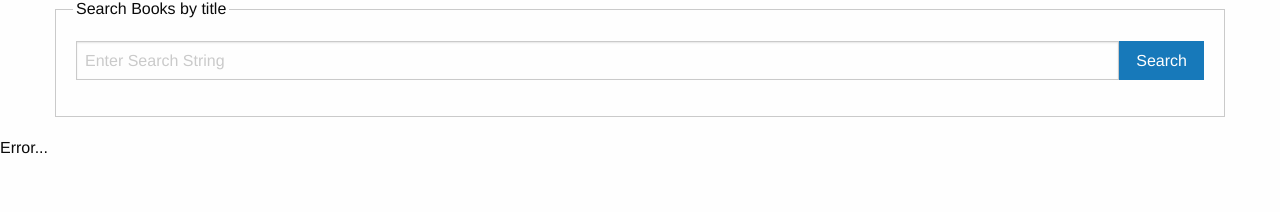
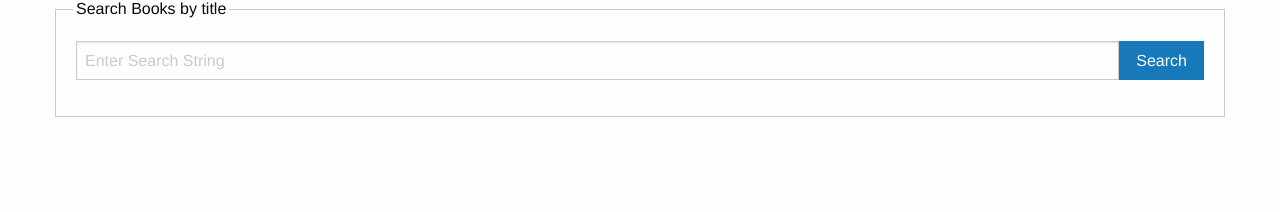
Before and after one commit to amoljagtap17/react-goodreads, a React (Create React App) app in the folder client/: page / in a window 1280 px wide. Shown: the part 88-300 px from the top of the page. Built offline with nearby package versions, Linux system fonts and the light colour scheme.

Commit message:
REACT-GOODREADS: Add search parameter to graphql query

```diff
--- a/client/src/apollo/queries/getBooks.js
+++ b/client/src/apollo/queries/getBooks.js
@@ -1,10 +1,9 @@
 import gql from 'graphql-tag'
 
-const getBooksQuery = gql`
-  {
-    books(searchTerm: "graphql") {
+const GET_BOOKS_QUERY = gql`
+  query Books($searchTerm: String!) {
+    books(searchTerm: $searchTerm) {
       bookId
-      avgRating
       title
       author
       imageUrl
@@ -12,4 +11,4 @@ const getBooksQuery = gql`
   }
 `
 
-export default getBooksQuery
+export default GET_BOOKS_QUERY
--- a/client/src/components/App.js
+++ b/client/src/components/App.js
@@ -1,4 +1,4 @@
-import React from 'react'
+import React, { useState } from 'react'
 import { ApolloProvider } from 'react-apollo'
 import client from '../apollo/client'
 import Header from './Header'
@@ -6,11 +6,22 @@ import SearchBar from './SearchBar'
 import BookList from './BookList'
 
 const App = () => {
+
+  const [showBookList, setShowBookList] = useState(false)
+  const [searchTerm, setSearchTerm] = useState("")
+
+  const onSearchSubmit = () => {
+    setShowBookList(true)
+  }
+
   return (
     <ApolloProvider client={client}>
       <Header />
-      <SearchBar />
-      <BookList />
+      <SearchBar
+        searchTerm={searchTerm}
+        setSearchTerm={setSearchTerm}
+        onSearchSubmit={onSearchSubmit} />
+      {showBookList && <BookList searchTerm={searchTerm} />}
     </ApolloProvider>
   )
 }
--- a/client/src/components/BookList.js
+++ b/client/src/components/BookList.js
@@ -1,10 +1,10 @@
 import React from 'react'
 import { Query } from 'react-apollo'
-import getBooksQuery from '../apollo/queries/getBooks'
+import GET_BOOKS_QUERY from '../apollo/queries/getBooks'
 import Book from './Book'
 
-const BookList = () => (
-  <Query query={getBooksQuery}>
+const BookList = ({ searchTerm }) => (
+  <Query query={GET_BOOKS_QUERY} variables={{ searchTerm }}>
     {
       ({ loading, error, data }) => {
         if (loading) return <p>Loading...</p>
--- a/client/src/components/SearchBar.js
+++ b/client/src/components/SearchBar.js
@@ -1,23 +1,28 @@
 import React from 'react'
 
-const SearchBar = () => (
-  <form onSubmit={event => console.log(event)}>
+const SearchBar = ({ searchTerm, setSearchTerm, onSearchSubmit }) => (
   <div className="grid-container">
     <div className="grid-x grid-padding-x">
       <div className="cell">
         <fieldset className="fieldset">
           <legend>Search Books by title</legend>
           <div className="input-group">
-              <input className="input-group-field" type="text" name="searchTerm" id="searchTerm" placeholder="Enter Search String" />
+            <input
+              className="input-group-field"
+              type="text"
+              placeholder="Enter Search String"
+              value={searchTerm}
+              onChange={e => setSearchTerm(e.target.value)} />
             <div className="input-group-button">
-                <input type="submit" className="button" value="Search" />
+              <button
+                className="button"
+                onClick={onSearchSubmit}>Search</button>
             </div>
           </div>
         </fieldset>
       </div>
     </div>
   </div>
-  </form>
 )
 
 export default SearchBar
```
Lines whose indentation alone changed are shown as unchanged.
